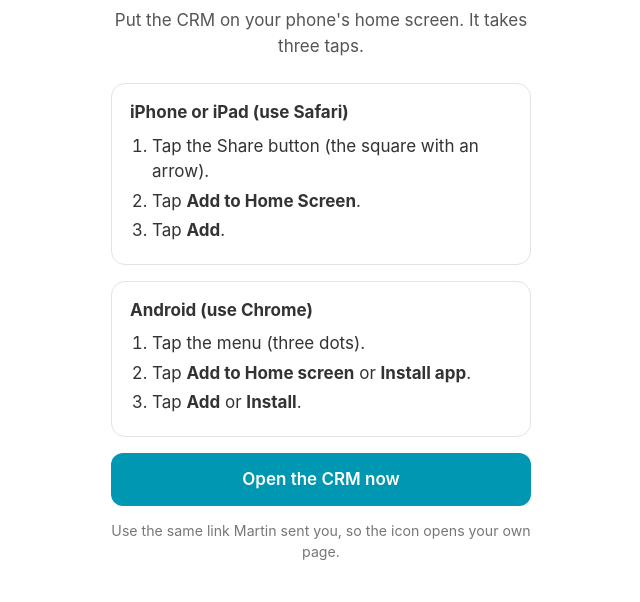
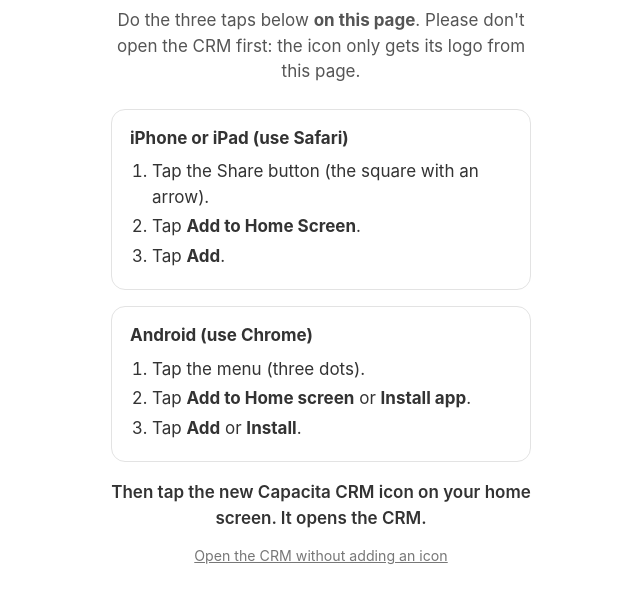
Before and after one commit to capacitacrm/capacitacrm.github.io, a plain HTML site: page index.html in a window 1280 px wide. Shown: the part 162-764 px from the top of the page, without its empty margins (319-959 px from the left). Drawn offline with Linux system fonts and the light colour scheme.

Commit message:
Update index.html

```diff
--- a/index.html
+++ b/index.html
@@ -35,7 +35,7 @@
 <main id="page">
   <img class="logo" src="apple-touch-icon.png" alt="">
   <h1>Capacita CRM</h1>
-  <p class="lead">Put the CRM on your phone's home screen. It takes three taps.</p>
+  <p class="lead">Do the three taps below <b>on this page</b>. Please don't open the CRM first: the icon only gets its logo from this page.</p>
 
   <div class="card" id="ios">
     <h2>iPhone or iPad (use Safari)</h2>
@@ -55,8 +55,8 @@
     </ol>
   </div>
 
-  <a class="btn" id="open" href="#">Open the CRM now</a>
-  <small>Use the same link Martin sent you, so the icon opens your own page.</small>
+  <p style="text-align:center;margin:18px 0 0;font-weight:600">Then tap the new Capacita CRM icon on your home screen. It opens the CRM.</p>
+  <small><a id="open" href="#" style="color:#777">Open the CRM without adding an icon</a></small>
 </main>
 
 <script>
```
